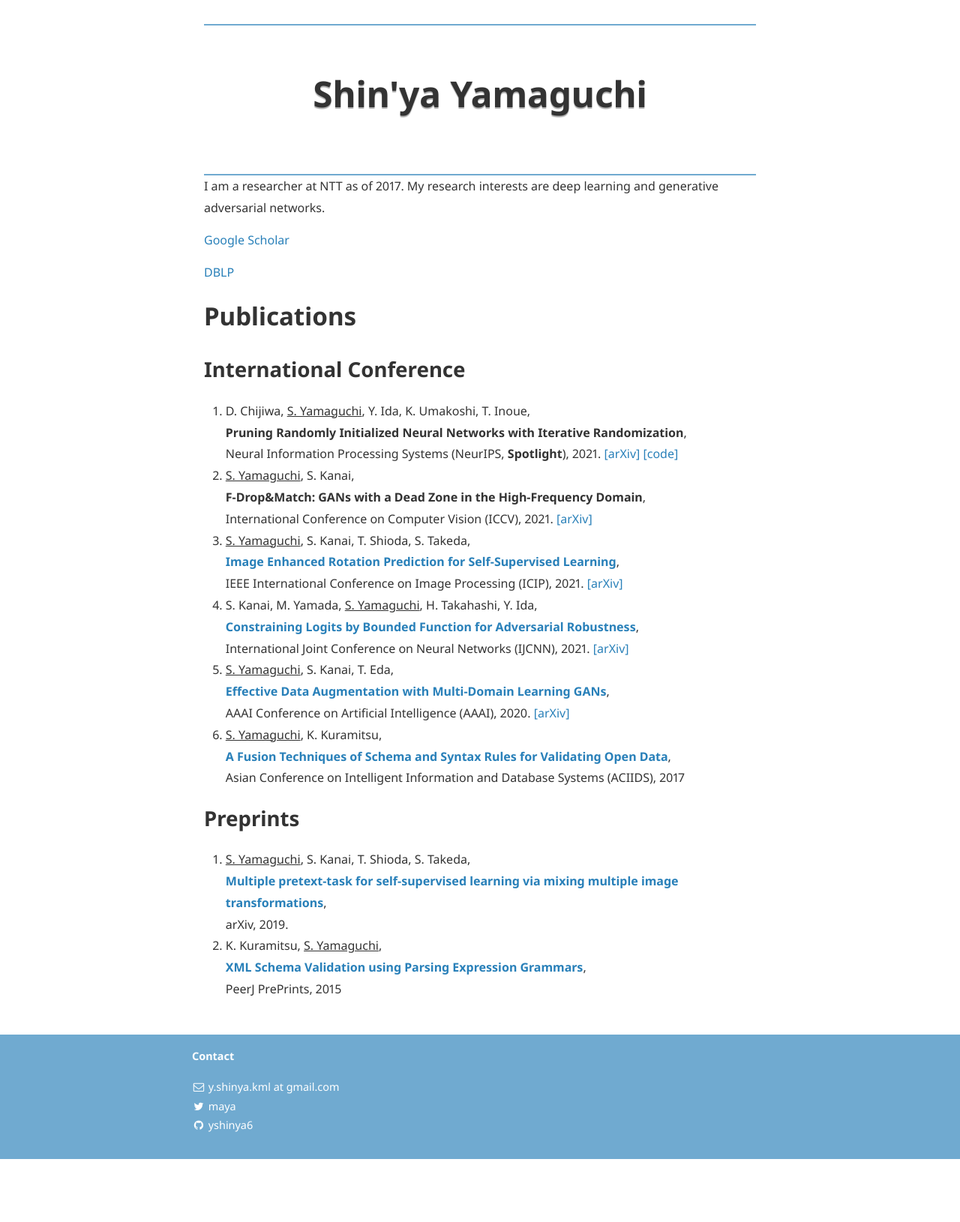
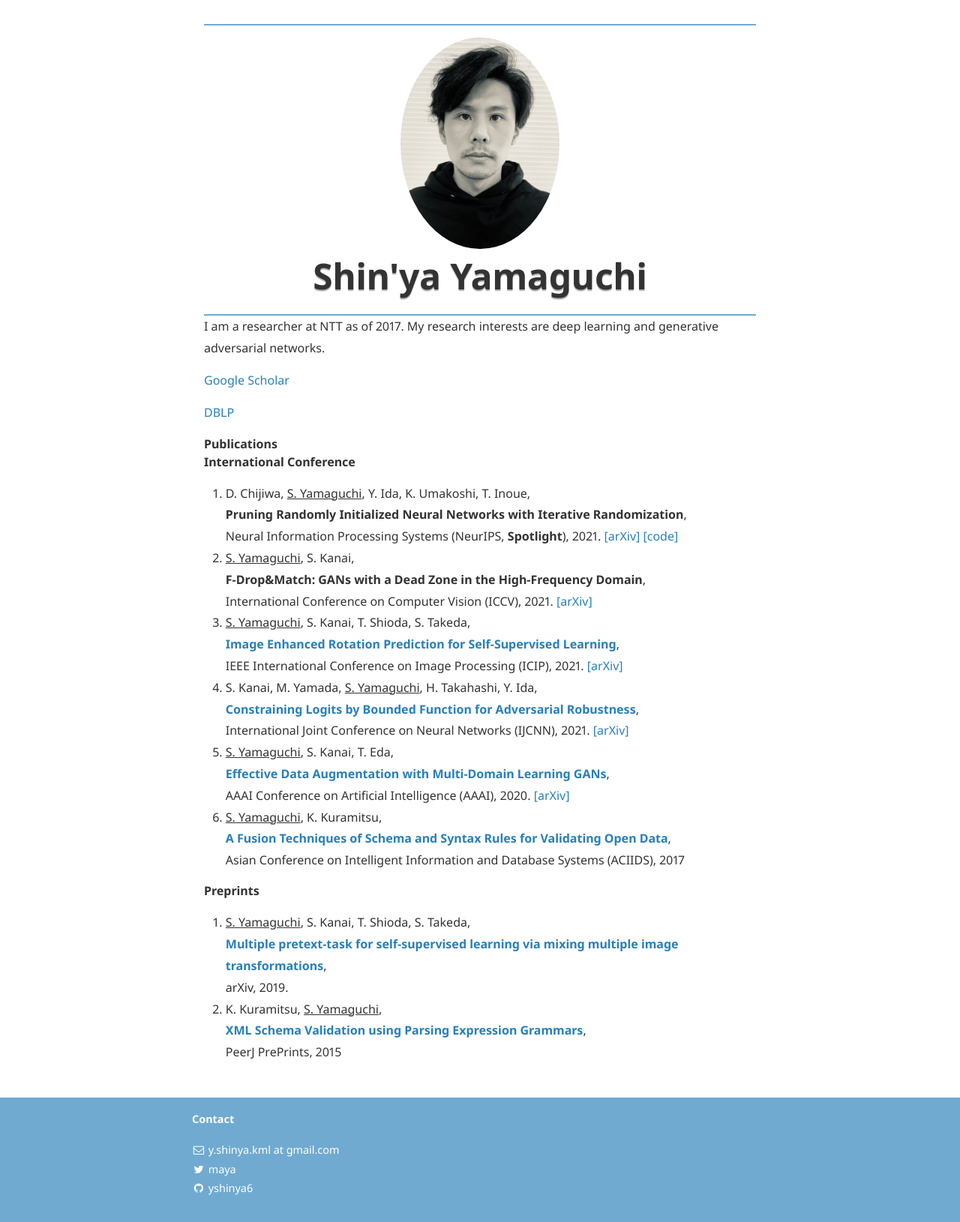
Before and after one commit to yshinya6/yshinya6.github.io, a Jekyll site: the page built from index.md, in a window 1280 px wide. Shown: the whole page at 75% size. Built offline with Jekyll 4.4.1, drawn with Linux system fonts in a browser that asks for light colours; nearby versions of some CDN libraries; before the commit the page ends 1546 px from its top, so only the background shows below that.

Commit message:
add selfie

```diff
--- a/css/main.scss
+++ b/css/main.scss
@@ -11,3 +11,29 @@
   "neat/neat",
   "layout"
 ;
+
+.page-content .subimg {
+  display: block;
+  margin: auto;
+  width: 30%; }
+
+img {
+  border-radius: 50%;
+  -webkit-border-radius: 50%;
+  -moz-border-radius: 50%;
+ }
+
+ .site-header-container .scrim, .post-header-container .scrim {
+  padding: 1em 1em; }
+
+h1,
+h2,
+h3,
+h4,
+h5,
+h6 {
+  font-family: "Noto Sans", "Noto Sans JP", "Helvetica Neue", "Roboto Slab", "Helvetica", "Arial", sans-serif;
+  font-size: 16px;
+  line-height: 1.5;
+  margin: 0 0 0px;
+ }
--- a/index.md
+++ b/index.md
@@ -7,10 +7,10 @@ layout: post
   <div class="site-header-container">
     <div class="scrim">
       <header class="site-header">
-        <!-- <div class="round_img">
+        <div class="subimg">
         <img src="assets/me.jpg">
-        </div> -->
-        <h2 class="title">{{ site.title }}</h2>
+        </div>
+        <h3 class="title">{{ site.title }}</h3>
       </header>
     </div>
   </div>
```
Also changed, not shown: assets/me.jpg (added).
